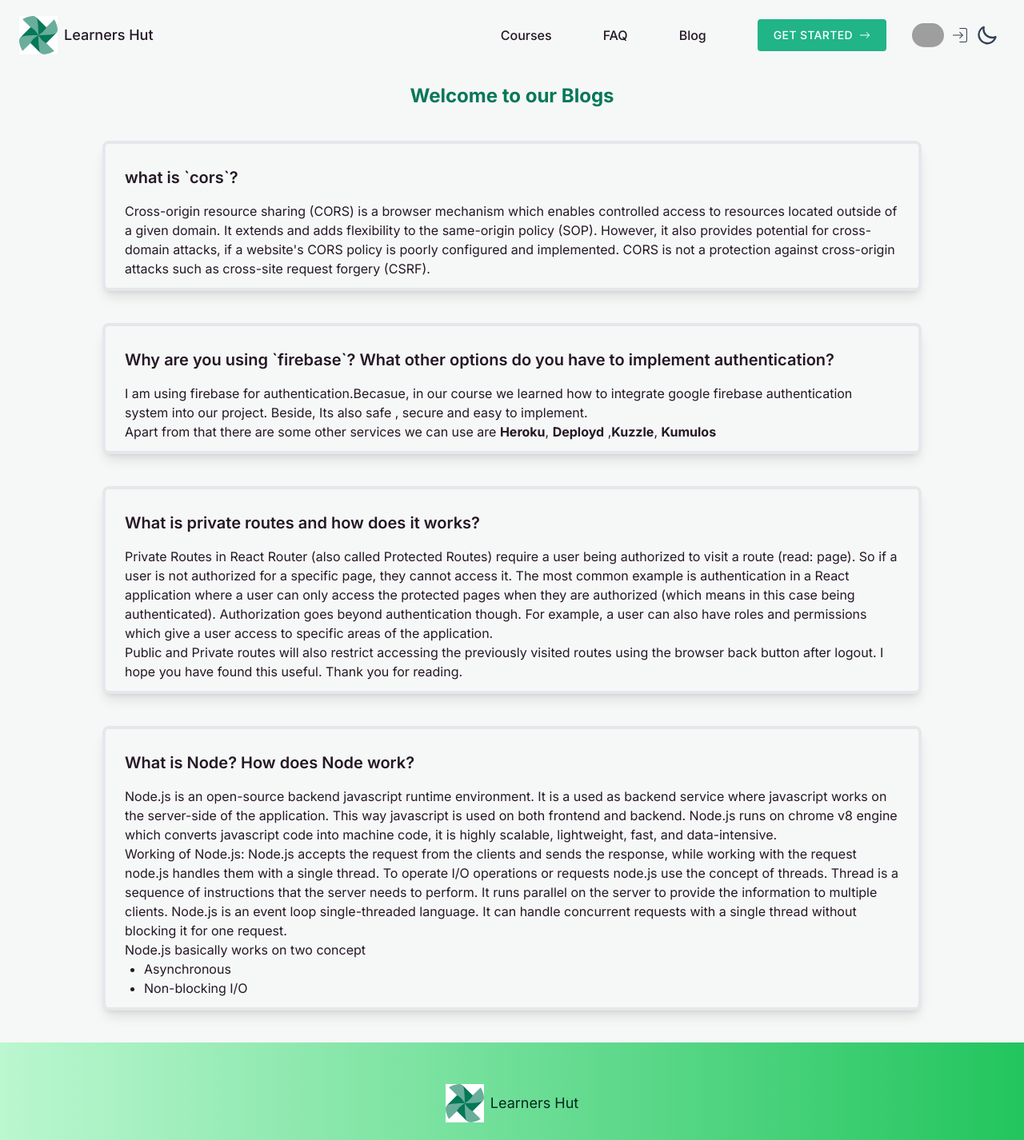
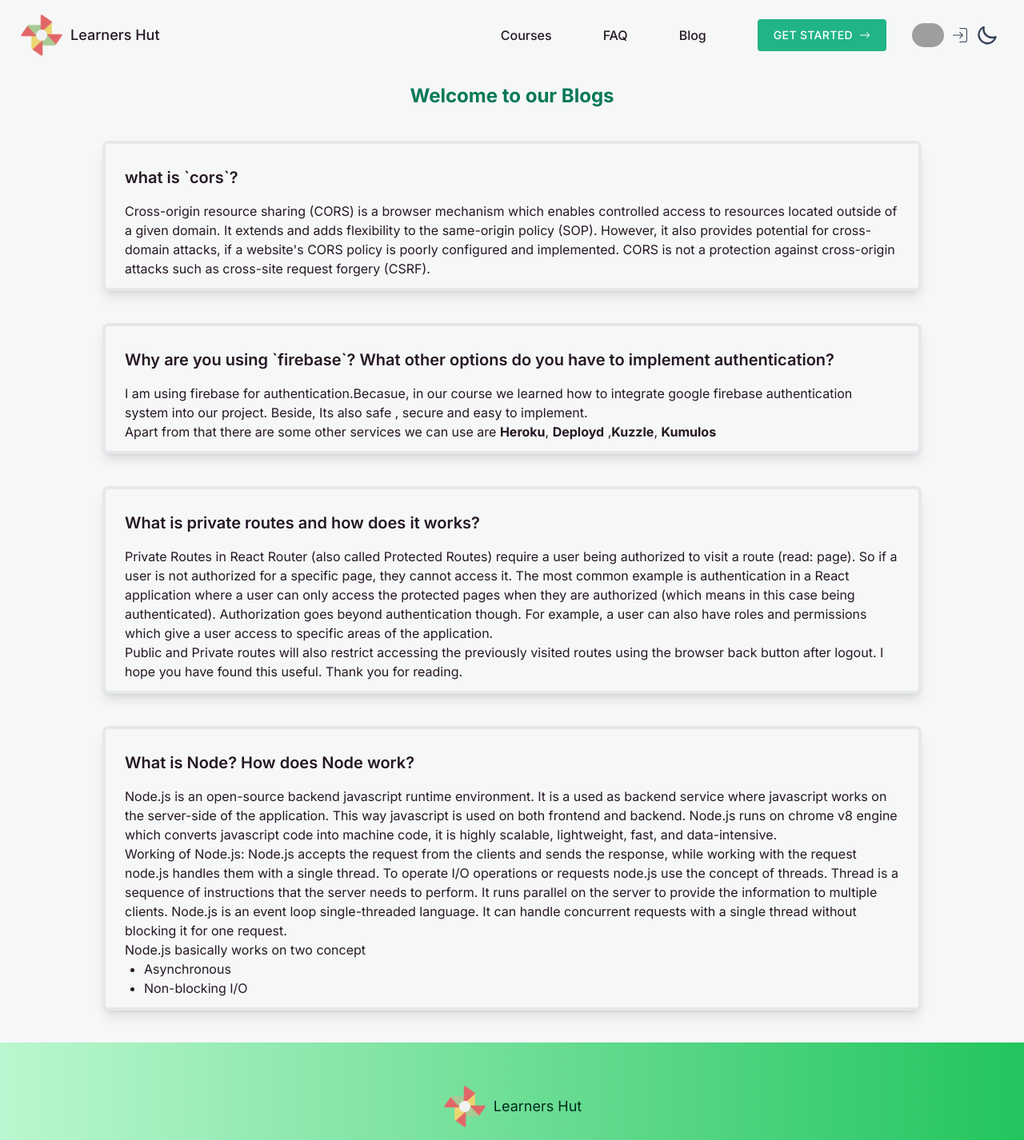
Before and after one commit to Ashikur540/Learners-Hut-Client, a React (Create React App) app: page /blog in a window 1280 px wide. Shown: the top 1426 px of the page at 80% size. Built offline with nearby package versions, Linux system fonts and the light colour scheme; no server answers; grey boxes are pictures that could not be loaded.

Commit message:
logo attutched

```diff
--- a/src/Components/Pages/Shared/Footer/Footer.jsx
+++ b/src/Components/Pages/Shared/Footer/Footer.jsx
@@ -1,5 +1,6 @@
 import React from 'react';
 import { Link } from 'react-router-dom';
+import logo from "../../../../Assets/Images/pinwheel.png";
 const Footer = () => {
     return (
         <>
@@ -12,27 +13,7 @@ const Footer = () => {
                         className="flex items-center gap-2 whitespace-nowrap py-3 text-lg focus:outline-none lg:flex-1"
                         to="/"
                     >
-                        <svg
-                            width="300"
-                            height="300"
-                            viewBox="0 0 300 300"
-                            fill="none"
-                            xmlns="http://www.w3.org/2000/svg"
-                            className="h-12 w-12 bg-secondary"
-                        >
-                            <path
-                                fillRule="evenodd"
-                                clipRule="evenodd"
-                                d="M88.1121 88.1134L150.026 150.027L150.027 150.027L150.027 150.027L150.028 150.027L150.027 150.026L88.1133 88.1122L88.1121 88.1134ZM273.878 273.877C272.038 274.974 196.128 319.957 165.52 289.349L88.1124 211.942L26.1434 273.911C26.1434 273.911 -20.3337 196.504 10.651 165.519L88.1121 88.1134L26.1417 26.1433C26.1417 26.1433 69.6778 0.00338007 104.519 0H0V300H300V0H104.533C116.144 0.00112664 126.789 2.90631 134.534 10.651L211.941 88.1123L273.877 26.177C274.974 28.0159 319.957 103.926 289.349 134.535L211.942 211.942L273.878 273.877ZM273.878 273.877L273.912 273.857V273.911L273.878 273.877ZM273.877 26.177L273.911 26.1429H273.857C273.857 26.1429 273.863 26.1544 273.877 26.177Z"
-                                fill="white"
-                            />
-                            <path
-                                fillRule="evenodd"
-                                clipRule="evenodd"
-                                d="M0 0H300V300H0V0ZM150.026 150.025C121.715 99.731 88.1131 88.1122 88.1131 88.1122L10.6508 165.519C10.6508 165.519 26.143 150.027 150.026 150.027H150.027C150.026 150.027 150.026 150.027 150.026 150.027L150.026 150.027C99.731 178.339 88.1124 211.941 88.1124 211.941L165.52 289.348C165.52 289.348 150.032 273.86 150.027 150.027H150.029C178.341 200.323 211.944 211.942 211.944 211.942L289.352 134.535C289.352 134.535 273.864 150.023 150.027 150.027V150.027L150.027 150.027C200.322 121.715 211.941 88.1125 211.941 88.1125L134.534 10.651C134.534 10.651 150.026 26.1431 150.026 150.025ZM150.027 150.027L150.026 150.027C150.026 150.026 150.026 150.026 150.026 150.025C150.026 150.025 150.027 150.026 150.027 150.027ZM150.027 150.027L150.027 150.026L150.027 150.027C150.027 150.027 150.027 150.027 150.027 150.027L150.027 150.027ZM150.027 150.027C150.027 150.027 150.027 150.027 150.027 150.027H150.027L150.027 150.027Z"
-                                fill="rgba(255,255,255,.4)"
-                            />
-                        </svg>
+                        <img src={logo} alt="" className=" w-14 lg:w-18" />
                         Learners Hut
                     </Link>
                     <p className="font-bold">
--- a/src/Components/Pages/Shared/Header/Header.jsx
+++ b/src/Components/Pages/Shared/Header/Header.jsx
@@ -3,8 +3,8 @@ import { BsArrowRight } from "react-icons/bs";
 import { CiLogin } from "react-icons/ci";
 import { Link } from "react-router-dom";
 import { toast } from "react-toastify";
+import logo from "../../../../Assets/Images/pinwheel.png";
 import { AuthContext } from "../../../../Contexts/AuthProvider";
-
 export default function Navbar({ children }) {
 
     // states
@@ -16,6 +16,10 @@ export default function Navbar({ children }) {
 
 
     const handleLogout = () => {
+        if (!user) {
+            toast.info("log in first atleast!")
+        }
+        else {
             UserSignOut()
                 .then(() => {
                     toast.success("logged out")
@@ -23,6 +27,7 @@ export default function Navbar({ children }) {
                 .catch(error => {
                     toast.error(error.message)
                 })
+        }
     }
 
     return (
@@ -44,27 +49,7 @@ export default function Navbar({ children }) {
                             className="flex items-center gap-2 whitespace-nowrap py-3 text-lg text-neutral focus:outline-none lg:flex-1"
                             to="/"
                         >
-                            <svg
-                                width="300"
-                                height="300"
-                                viewBox="0 0 300 300"
-                                fill="none"
-                                xmlns="http://www.w3.org/2000/svg"
-                                className="h-12 w-12 bg-secondary"
-                            >
-                                <path
-                                    fillRule="evenodd"
-                                    clipRule="evenodd"
-                                    d="M88.1121 88.1134L150.026 150.027L150.027 150.027L150.027 150.027L150.028 150.027L150.027 150.026L88.1133 88.1122L88.1121 88.1134ZM273.878 273.877C272.038 274.974 196.128 319.957 165.52 289.349L88.1124 211.942L26.1434 273.911C26.1434 273.911 -20.3337 196.504 10.651 165.519L88.1121 88.1134L26.1417 26.1433C26.1417 26.1433 69.6778 0.00338007 104.519 0H0V300H300V0H104.533C116.144 0.00112664 126.789 2.90631 134.534 10.651L211.941 88.1123L273.877 26.177C274.974 28.0159 319.957 103.926 289.349 134.535L211.942 211.942L273.878 273.877ZM273.878 273.877L273.912 273.857V273.911L273.878 273.877ZM273.877 26.177L273.911 26.1429H273.857C273.857 26.1429 273.863 26.1544 273.877 26.177Z"
-                                    fill="white"
-                                />
-                                <path
-                                    fillRule="evenodd"
-                                    clipRule="evenodd"
-                                    d="M0 0H300V300H0V0ZM150.026 150.025C121.715 99.731 88.1131 88.1122 88.1131 88.1122L10.6508 165.519C10.6508 165.519 26.143 150.027 150.026 150.027H150.027C150.026 150.027 150.026 150.027 150.026 150.027L150.026 150.027C99.731 178.339 88.1124 211.941 88.1124 211.941L165.52 289.348C165.52 289.348 150.032 273.86 150.027 150.027H150.029C178.341 200.323 211.944 211.942 211.944 211.942L289.352 134.535C289.352 134.535 273.864 150.023 150.027 150.027V150.027L150.027 150.027C200.322 121.715 211.941 88.1125 211.941 88.1125L134.534 10.651C134.534 10.651 150.026 26.1431 150.026 150.025ZM150.027 150.027L150.026 150.027C150.026 150.026 150.026 150.026 150.026 150.025C150.026 150.025 150.027 150.026 150.027 150.027ZM150.027 150.027L150.027 150.026L150.027 150.027C150.027 150.027 150.027 150.027 150.027 150.027L150.027 150.027ZM150.027 150.027C150.027 150.027 150.027 150.027 150.027 150.027H150.027L150.027 150.027Z"
-                                    fill="rgba(255,255,255,.4)"
-                                />
-                            </svg>
+                            <img src={logo} alt="" className=" w-14 lg:w-18" />
                             Learners Hut
                         </Link>
                         {/*      <!-- Mobile trigger --> */}
```
Also changed, not shown: src/Assets/Images/pinwheel.png (added). Lines whose indentation alone changed are shown as unchanged.
